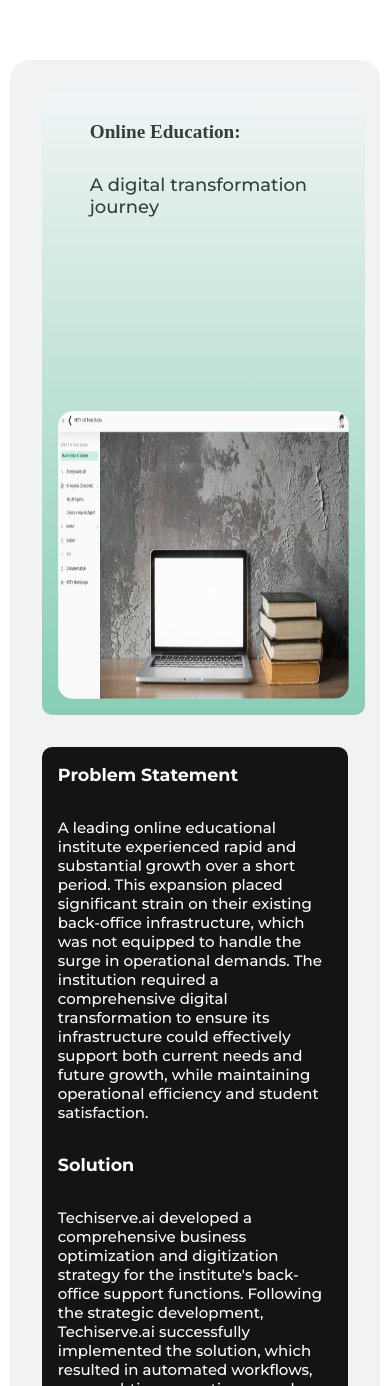
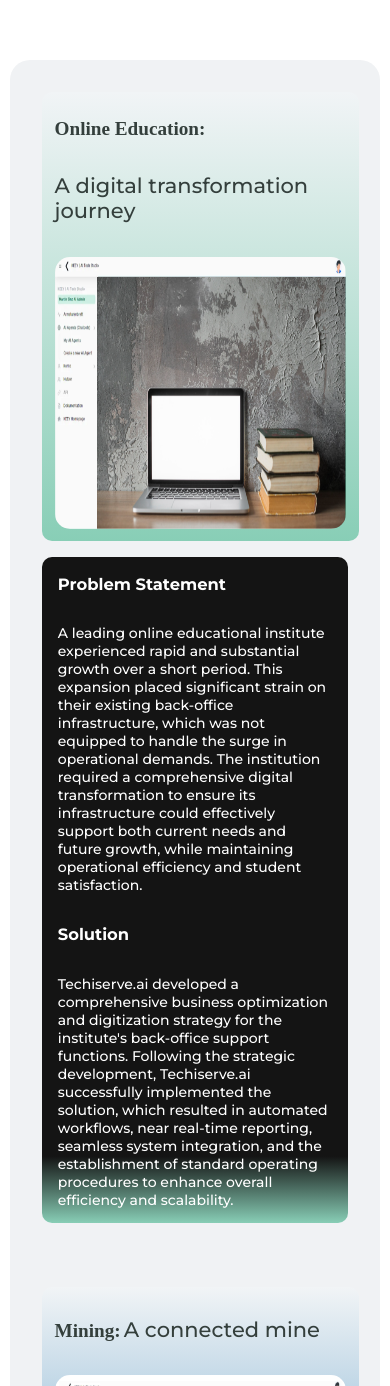
Before and after one commit to WaliMuhammadAhmad/techserveAI, a React (Create React App) app in the folder client/: page /caseStudy in a window 390 px wide. Shown: the part 614-2000 px from the top of the page. Built offline with nearby package versions, Linux system fonts and the light colour scheme; a web font is replaced by a local one.

Commit message:
responsive

```diff
--- a/client/src/components/caseStudy/style.module.css
+++ b/client/src/components/caseStudy/style.module.css
@@ -169,7 +169,11 @@
     font-size: 14px;
   }
   .caseStudyContent {
-    font-size: 12px;
+    font-size: 14px;
+  }
+
+  .caseStudyGrid {
+    grid-template-columns: 65% 35%;
   }
 }
 
@@ -180,11 +184,12 @@
   }
   .caseStudyTitle {
     gap: 0.2rem;
-    font-size: 12px;
+    font-size: 14px;
     margin-left: 2.5rem;
   }
-  .caseStudyContent {
-    font-size: 11px;
+  .caseStudyGrid {
+    grid-template-columns: 60% 40%;
+    gap: 1.5rem;
   }
 }
 
@@ -193,6 +198,10 @@
     height: 18rem;
     width: 95%;
   }
+  .caseStudyGrid {
+    grid-template-columns: 55% 45%;
+    gap: 1.3rem;
+  }
 }
 
 @media (max-width: 935px) {
@@ -200,25 +209,22 @@
     gap: 0.2rem;
     margin-left: 2rem;
   }
-  .caseStudyContent {
-    font-size: 10px;
+  .caseStudyGrid {
+    grid-template-columns: 50% 50%;
+    gap: 1rem;
   }
 }
 
 @media (max-width: 928px) {
-  .caseStudyImg {
-    height: 15rem;
-    width: 90%;
+  .caseStudyContainer {
+    min-height: auto;
   }
-  .caseStudyTitle {
-    gap: 0.2rem;
-    margin-left: 2rem;
-  }
-  .caseStudyContent {
-    font-size: 10px;
+  .caseStudyImgBox {
+    min-height: fit-content;
+    padding: 0.9rem;
   }
   .caseStudyGrid {
-    grid-template-columns: 60% 40%;
+    grid-template-columns: 1fr;
   }
 }
 
@@ -229,13 +235,13 @@
   }
   .caseStudyTitle {
     gap: 0.2rem;
-    margin-left: 2rem;
+    margin-left: 0;
   }
   .caseStudyContent {
     font-size: 15px;
   }
-  .caseStudyGrid {
-    grid-template-columns: 1fr;
+  .caseStudyImgBox {
+    padding: 0.8rem;
   }
   .carousel {
     flex-direction: column;
@@ -245,15 +251,31 @@
   }
 }
 
+@media (max-width: 600px) {
+  .caseStudyImg {
+    height: 17rem;
+    width: 100%;
+  }
+  .caseStudyContent {
+    font-size: 14px;
+  }
+}
+
+@media (max-width: 380px) {
+  .caseStudyContent {
+    font-size: 14px;
+  }
+  .caseStudyImgBox {
+    padding: 0.5rem;
+    gap: 0;
+  }
+}
+
 @media (max-width: 320px) {
   .caseStudyImg {
     height: 15rem;
     width: 100%;
     border-radius: 10px;
-  }
-  .caseStudyTitle {
-    gap: 0.2rem;
-    margin-left: 1.5rem;
   }
   .caseStudyContent {
     font-size: 12px;
--- a/client/src/components/style.module.css
+++ b/client/src/components/style.module.css
@@ -186,12 +186,14 @@
 }
 
 .active {
+  color: white;
   background-color: #343f3c;
-  color: white;
   border-radius: 50px;
+  padding: 0.8rem;
 }
 
 .active > a {
+  text-decoration: none;
   color: white;
 }
 
@@ -220,7 +222,7 @@
 .dropdownItem {
   text-decoration: none;
   color: black;
-  margin: 0.5rem 0;
+  padding: 0.8rem;
 }
 
 .btnContainer {
```
